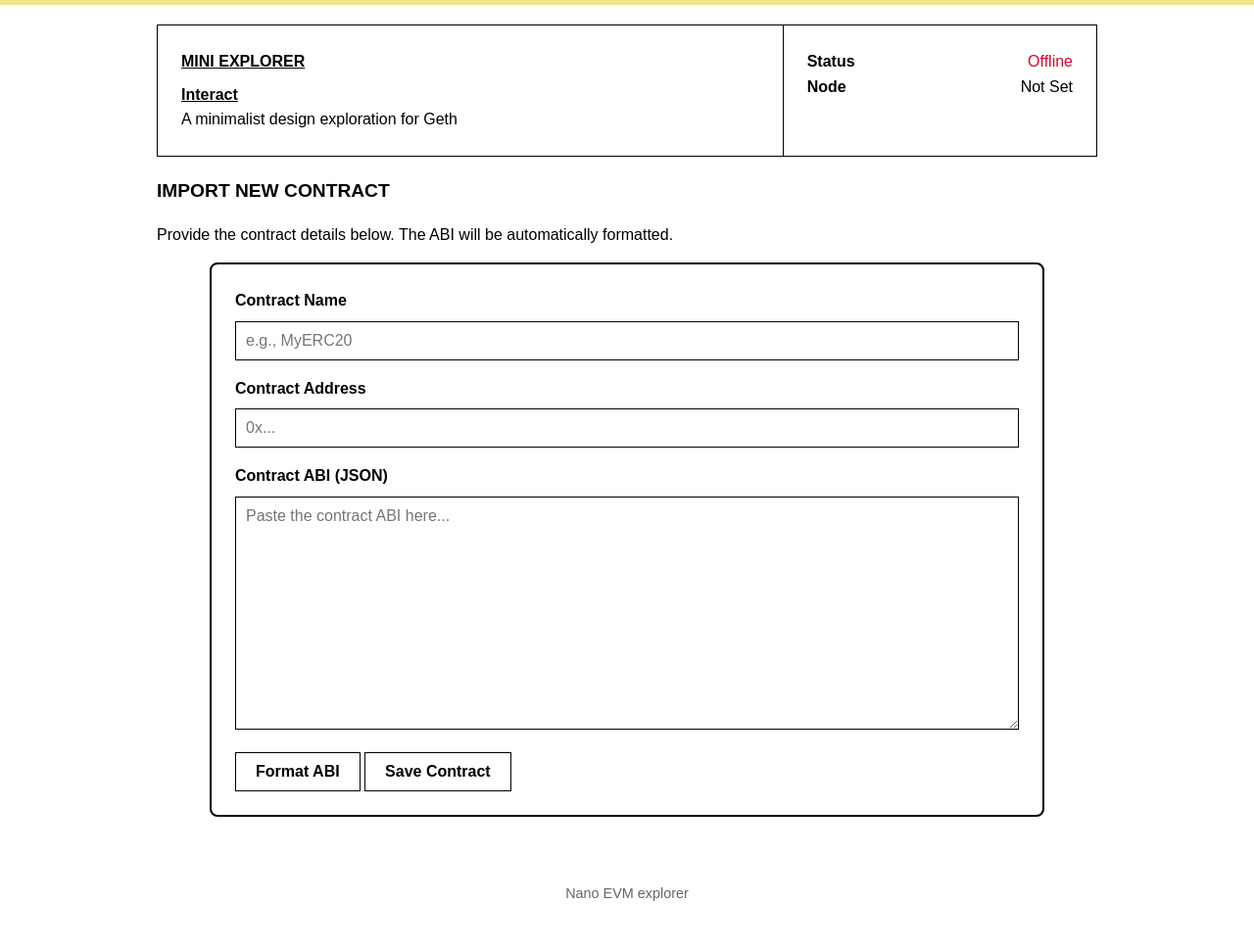
After one commit to smarinrojas/nano_explorer, a Flask app: page /import in a window 1280 px wide. The commit adds this page. Shown: the whole page at 98% size. Run offline with Flask 3, Linux system fonts and the light colour scheme; some web fonts are replaced.

Commit message:
Add contract ABI import and interaction UI
Introduces database-backed storage for contract ABIs using SQLAlchemy, and adds endpoints and pages for importing, listing, and interacting with smart contracts. Includes new JavaScript files for contract import, listing, and function interaction, as well as new HTML templates and updated styles. Updates requirements to include Flask-SQLAlchemy and related dependencies.

```diff
--- a/app.py
+++ b/app.py
@@ -1,7 +1,9 @@
 # app.py
 
 import os
-from flask import Flask, render_template, request, redirect, url_for
+import json
+from flask import Flask, render_template, request, redirect, url_for, jsonify
+from flask_sqlalchemy import SQLAlchemy
 from web3 import Web3
 from datetime import datetime
 from dotenv import load_dotenv
@@ -10,6 +12,9 @@ from dotenv import load_dotenv
 load_dotenv()
 
 app = Flask(__name__)
+app.config['SQLALCHEMY_DATABASE_URI'] = 'sqlite:///contracts.db'
+app.config['SQLALCHEMY_TRACK_MODIFICATIONS'] = False
+db = SQLAlchemy(app)
 
 # Read the RPC URL from the environment variable
 RPC_URL = os.getenv("GETH_RPC_URL")
@@ -27,6 +32,16 @@ if RPC_URL:
         w3 = None
 else:
     print("Warning: GETH_RPC_URL environment variable not set.")
+
+# Database model for storing contract ABIs
+class ContractABI(db.Model):
+    id = db.Column(db.Integer, primary_key=True)
+    name = db.Column(db.String(100), unique=True, nullable=False)
+    address = db.Column(db.String(42), unique=True, nullable=False) # Ethereum address
+    abi = db.Column(db.Text, nullable=False)
+
+    def __repr__(self):
+        return f'<ContractABI {self.name}>'
 
 
 @app.context_processor
@@ -116,6 +131,137 @@ def transaction_details(tx_hash):
     except Exception as e:
         return render_template('error.html', message=str(e))
 
+@app.route('/import')
+def import_contract_page():
+    """Serves the page for importing a new contract."""
+    return render_template('import.html')
+
+@app.route('/interact', methods=['GET'])
+def interact():
+    """Serves the page that lists all saved contracts."""
+    contracts = ContractABI.query.all()
+    return render_template('interact.html', contracts=contracts)
+
+@app.route('/interact/<int:contract_id>')
+def contract_interaction_page(contract_id):
+    """Serves the dedicated interaction page for a single contract."""
+    contract = ContractABI.query.get_or_404(contract_id)
+    # We need to pass the contract data and the parsed ABI to the template
+    contract_data = {'id': contract.id, 'name': contract.name, 'address': contract.address}
+    abi = json.loads(contract.abi)
+    return render_template('contract_interaction.html', contract=contract_data, abi=abi)
+
+@app.route('/api/contracts', methods=['POST'])
+def add_contract():
+    data = request.get_json()
+    name = data.get('name')
+    address = data.get('address')
+    abi_json = data.get('abi')
+
+    if not all([name, address, abi_json]):
+        return jsonify({'error': 'Name, Address, and ABI are required'}), 400
+
+    if not Web3.is_address(address):
+        return jsonify({'error': 'Invalid Ethereum address'}), 400
+
+    # Convert to checksum address before storing
+    checksum_address = Web3.to_checksum_address(address)
+
+    try:
+        # Validate that the ABI is valid JSON
+        json.loads(abi_json)
+    except json.JSONDecodeError:
+        return jsonify({'error': 'Invalid ABI format'}), 400
+
+    if ContractABI.query.filter_by(name=name).first():
+        return jsonify({'error': 'A contract with this name already exists'}), 409
+    if ContractABI.query.filter_by(address=checksum_address).first():
+        return jsonify({'error': 'This contract address is already saved'}), 409
+
+    new_contract = ContractABI(name=name, address=checksum_address, abi=abi_json)
+    db.session.add(new_contract)
+    db.session.commit()
+
+    return jsonify({'id': new_contract.id, 'name': new_contract.name}), 201
+
+@app.route('/api/contracts', methods=['GET'])
+def get_contracts():
+    contracts = ContractABI.query.all()
+    return jsonify([{'id': c.id, 'name': c.name, 'address': c.address} for c in contracts])
+
+@app.route('/api/contracts/<int:contract_id>', methods=['GET', 'DELETE'])
+def manage_contract(contract_id):
+    contract = ContractABI.query.get_or_404(contract_id)
+
+    if request.method == 'GET':
+        return jsonify({
+            'id': contract.id,
+            'name': contract.name,
+            'address': contract.address,
+            'abi': json.loads(contract.abi)
+        })
+
+    if request.method == 'DELETE':
+        db.session.delete(contract)
+        db.session.commit()
+        return jsonify({'message': 'Contract deleted successfully'}), 200
+
+
+@app.route('/api/interact', methods=['POST'])
+def handle_interaction():
+    if not w3:
+        return jsonify({'error': 'Not connected to a node'}), 503
+
+    data = request.get_json()
+    contract_address = data.get('address')
+    abi = data.get('abi')
+    function_name = data.get('function')
+    args = data.get('args', [])
+
+    if not all([contract_address, abi, function_name]):
+        return jsonify({'error': 'Missing required fields'}), 400
+
+    if not Web3.is_address(contract_address):
+        return jsonify({'error': 'Invalid contract address'}), 400
+
+    try:
+        # Ensure address is checksummed before interaction
+        checksum_address = Web3.to_checksum_address(contract_address)
+        contract = w3.eth.contract(address=checksum_address, abi=abi)
+        func = getattr(contract.functions, function_name)
+
+        # Find the function ABI to inspect input types
+        func_abi = next((item for item in abi if item.get('type') == 'function' and item.get('name') == function_name), None)
+
+        if func_abi is None:
+            return jsonify({'error': f'Function {function_name} not found in ABI'}), 404
+
+        # Process arguments, converting addresses to checksum format
+        processed_args = []
+        if 'inputs' in func_abi and len(args) == len(func_abi['inputs']):
+            for i, arg_input in enumerate(func_abi['inputs']):
+                if arg_input.get('type') == 'address':
+                    try:
+                        # Convert address arguments to checksum format
+                        processed_args.append(Web3.to_checksum_address(args[i]))
+                    except ValueError:
+                        return jsonify({'error': f'Invalid address format for argument {i+1}: {args[i]}'}), 400
+                else:
+                    processed_args.append(args[i])
+        else:
+             processed_args = args # Fallback if ABI doesn't match
+
+        # For now, we only handle read-only 'call()'s
+        result = func(*processed_args).call()
+
+        # Convert bytes to hex for JSON serialization if needed
+        if isinstance(result, bytes):
+            result = result.hex()
+
+        return jsonify({'result': result})
+    except Exception as e:
+        return jsonify({'error': str(e)}), 500
+
 @app.route('/address/<address>')
 def address_details(address):
     if not w3: return redirect(url_for('index'))
@@ -126,6 +272,9 @@ def address_details(address):
     except Exception as e:
         return render_template('error.html', message=str(e))
 
+with app.app_context():
+    db.create_all()
+
 if __name__ == '__main__':
     # The host '0.0.0.0' makes it accessible from other devices on your network
-    app.run(debug=True, host='0.0.0.0')
+    app.run(debug=True, host='0.0.0.0', port=5001)
--- /dev/null
+++ b/static/import.js
@@ -0,0 +1,70 @@
+document.addEventListener('DOMContentLoaded', () => {
+    const importForm = document.getElementById('import-form');
+    const abiTextarea = document.getElementById('contract-abi');
+    const formatBtn = document.getElementById('format-abi-btn');
+    const abiError = document.getElementById('abi-error');
+
+    // Function to format the ABI JSON
+    const formatABI = () => {
+        try {
+            const currentABI = abiTextarea.value;
+            if (!currentABI) return;
+
+            const parsedABI = JSON.parse(currentABI);
+            abiTextarea.value = JSON.stringify(parsedABI, null, 2); // Indent with 2 spaces
+            abiError.style.display = 'none';
+            abiTextarea.classList.remove('is-invalid');
+        } catch (error) {
+            abiError.textContent = 'Invalid JSON format. Please correct it.';
+            abiError.style.display = 'block';
+            abiTextarea.classList.add('is-invalid');
+        }
+    };
+
+    // Automatically format on paste
+    abiTextarea.addEventListener('paste', (e) => {
+        // Use a short timeout to allow the pasted content to appear in the textarea
+        setTimeout(formatABI, 50);
+    });
+
+    // Format when the button is clicked
+    formatBtn.addEventListener('click', formatABI);
+
+    // Handle form submission
+    importForm.addEventListener('submit', async (e) => {
+        e.preventDefault();
+
+        const name = document.getElementById('contract-name').value;
+        const address = document.getElementById('contract-address').value;
+        const abi = abiTextarea.value;
+
+        // Final validation before submitting
+        try {
+            JSON.parse(abi);
+        } catch (error) {
+            alert('The ABI is not valid JSON. Please format and correct it before saving.');
+            return;
+        }
+
+        try {
+            const response = await fetch('/api/contracts', {
+                method: 'POST',
+                headers: {
+                    'Content-Type': 'application/json',
+                },
+                body: JSON.stringify({ name, address, abi }),
+            });
+
+            if (!response.ok) {
+                const errorData = await response.json();
+                throw new Error(errorData.error || 'Failed to save the contract.');
+            }
+
+            alert('Contract saved successfully!');
+            window.location.href = '/interact'; // Redirect to the interaction page
+
+        } catch (error) {
+            alert(`Error: ${error.message}`);
+        }
+    });
+});
--- a/static/style.css
+++ b/static/style.css
@@ -45,7 +45,7 @@ header {
 
 .header-title h1 {
     margin: 0 0 0.5rem 0;
-    font-size: 2rem;
+    font-size: 1rem;
     font-weight: bold;
 }
 
@@ -203,3 +203,139 @@ footer {
 .header-info-table td:last-child {
     border-right: none;
 }
+
+/* --- Interact Page --- */
+.interact-grid {
+    display: grid;
+    grid-template-columns: 1fr 2fr;
+    gap: 2rem;
+    align-items: start;
+}
+
+.form-group {
+    margin-bottom: 1rem;
+}
+
+.form-group label {
+    display: block;
+    font-weight: bold;
+    margin-bottom: 0.5rem;
+}
+
+.form-group input[type="text"],
+.form-group textarea {
+    width: 100%;
+    padding: 10px;
+    background-color: var(--background);
+    border: 1px solid var(--border-color);
+    color: var(--foreground);
+    font-family: inherit;
+    font-size: 1rem;
+    box-sizing: border-box; /* Include padding and border in the element's total width and height */
+}
+
+.form-group textarea {
+    resize: vertical;
+    min-height: 120px;
+}
+
+/* Styles for the Interact page list */
+.interact-container {
+    max-width: 800px;
+    margin: auto;
+}
+
+.abi-list-header {
+    display: flex;
+    justify-content: space-between;
+    align-items: center;
+    margin-bottom: 1rem;
+}
+
+.abi-list-header h3 {
+    margin: 0;
+}
+
+.abi-list-section .abi-item {
+    display: flex;
+    justify-content: space-between;
+    align-items: center;
+    padding: 10px 15px;
+    border: 1px solid var(--border-color);
+    margin-bottom: -1px; /* Overlap borders */
+    cursor: pointer;
+    position: relative;
+}
+
+.abi-list-section .abi-item:first-of-type {
+    border-top-left-radius: 8px;
+    border-top-right-radius: 8px;
+}
+
+.abi-list-section .abi-item:last-of-type {
+    border-bottom-left-radius: 8px;
+    border-bottom-right-radius: 8px;
+    margin-bottom: 0;
+}
+
+.delete-btn {
+    background: none;
+    border: none;
+    color: #d90429;
+    font-size: 1.2rem;
+    font-weight: bold;
+    cursor: pointer;
+    padding: 0 5px;
+}
+
+.delete-btn:hover {
+    color: var(--background);
+    background-color: #d90429;
+}
+
+.abi-list-section .abi-item:hover {
+    background-color: var(--foreground);
+    color: var(--background);
+}
+
+.abi-list-section .abi-item.selected {
+    background-color: var(--foreground);
+    color: var(--background);
+    font-weight: bold;
+}
+
+.abi-list-section .abi-item.selected::before {
+    content: '▶';
+    position: absolute;
+    left: 8px;
+    top: 50%;
+    transform: translateY(-50%);
+    color: var(--background);
+}
+
+.function-item {
+    margin-bottom: 1.5rem;
+}
+
+.function-form {
+    padding: 1.5rem 0;
+    border-bottom: 1px solid #eee;
+}
+
+.function-form:last-of-type {
+    border-bottom: none;
+    padding-bottom: 0;
+}
+
+.function-form:first-of-type {
+    padding-top: 0;
+}
+
+.function-item h4 {
+    margin: 0 0 0.5rem 0;
+    font-weight: bold;
+}
+
+.function-item button {
+    margin-top: 0.5rem;
+}
--- a/templates/base.html
+++ b/templates/base.html
@@ -16,6 +16,9 @@
             <div class="header-grid">
                 <div class="header-title">
                     <h1><a href="{{ url_for('index') }}">MINI EXPLORER</a></h1>
+                    <nav>
+                        <a href="{{ url_for('interact') }}">Interact</a>
+                    </nav>
                     <p>A minimalist design exploration for Geth</p>
                 </div>
                 <div class="header-meta">
@@ -41,8 +44,10 @@
         </main>
     </div>
 
-    <footer>
+        <footer>
         <p>Nano EVM explorer</p>
-    </footer>
+        </footer>
+
+    {% block scripts %}{% endblock %}
 </body>
 </html>
--- /dev/null
+++ b/templates/import.html
@@ -0,0 +1,34 @@
+{% extends 'base.html' %}
+
+{% block title %}Import Contract - {{ super() }}{% endblock %}
+
+{% block content %}
+<h2>Import New Contract</h2>
+<p>Provide the contract details below. The ABI will be automatically formatted.</p>
+
+<div class="form-section card" style="max-width: 800px; margin: auto;">
+    <form id="import-form">
+        <div class="form-group">
+            <label for="contract-name">Contract Name</label>
+            <input type="text" id="contract-name" placeholder="e.g., MyERC20" required>
+        </div>
+        <div class="form-group">
+            <label for="contract-address">Contract Address</label>
+            <input type="text" id="contract-address" placeholder="0x..." required>
+        </div>
+        <div class="form-group">
+            <label for="contract-abi">Contract ABI (JSON)</label>
+            <textarea id="contract-abi" rows="12" placeholder='Paste the contract ABI here...' required></textarea>
+            <div id="abi-error" class="error-message" style="display: none;"></div>
+        </div>
+        <div class="form-actions">
+            <button type="button" id="format-abi-btn">Format ABI</button>
+            <button type="submit">Save Contract</button>
+        </div>
+    </form>
+</div>
+{% endblock %}
+
+{% block scripts %}
+<script src="{{ url_for('static', filename='import.js') }}"></script>
+{% endblock %}
```
Also changed, not shown: requirements.txt (+5 -3 lines), static/contract_interaction.js (added, +90 -0 lines), static/interact.js (added, +81 -0 lines), templates/contract_interaction.html (added, +24 -0 lines), templates/interact.html (added, +24 -0 lines), 1 other file.
